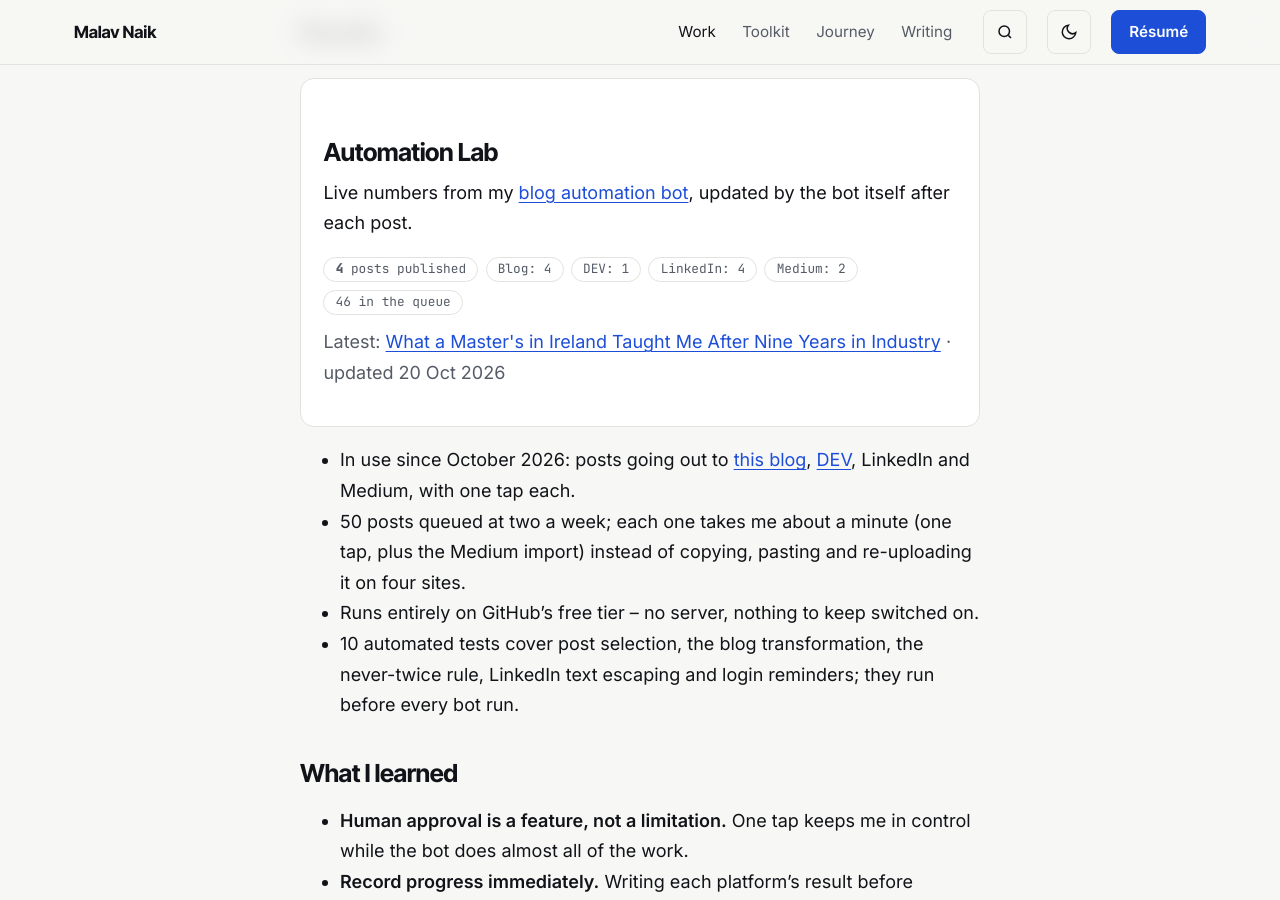
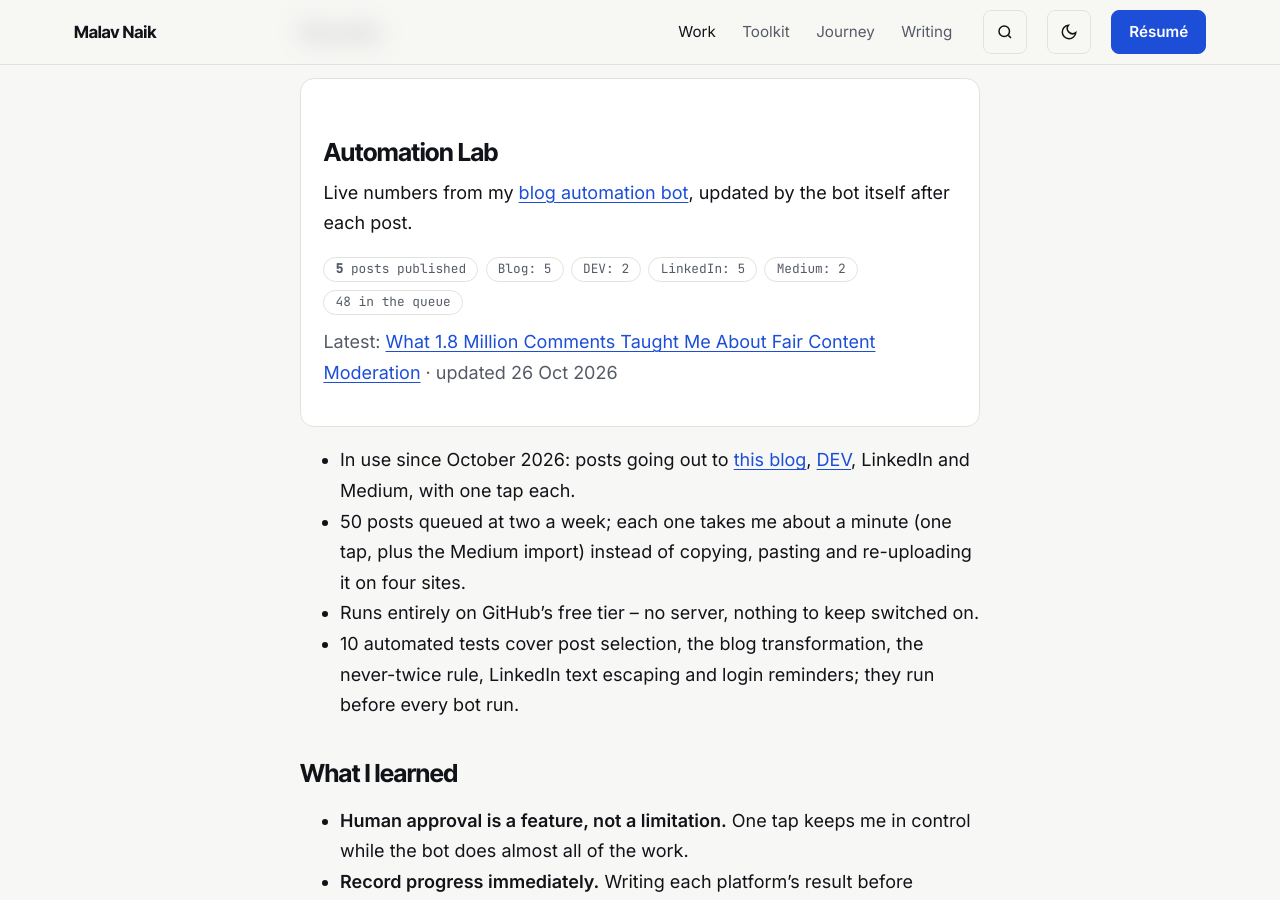
Before and after one commit to malavnaik99/malavnaik99.github.io, a Jekyll site: the page built from _projects/blog-automation-bot.md, in a window 1280 px wide and 900 px high, scrolled down 3252 px. Built offline with Jekyll 4.4.1, drawn with Linux system fonts in a browser that asks for light colours.

Commit message:
Automation Lab: update numbers

```diff
--- a/_data/automation.json
+++ b/_data/automation.json
@@ -1,15 +1,15 @@
 {
- "posts_published": 4,
- "posts_queued": 46,
+ "posts_published": 5,
+ "posts_queued": 48,
  "platforms": {
-  "Blog": 4,
-  "DEV": 1,
-  "LinkedIn": 4,
+  "Blog": 5,
+  "DEV": 2,
+  "LinkedIn": 5,
   "Medium": 2
  },
  "last_post": {
-  "title": "What a Master's in Ireland Taught Me After Nine Years in Industry",
-  "url": "https://malavnaik.com/blog/masters-in-ireland-after-industry/"
+  "title": "What 1.8 Million Comments Taught Me About Fair Content Moderation",
+  "url": "https://malavnaik.com/blog/trust-safety-dashboard-public-data/"
  },
- "updated": "2026-10-20"
+ "updated": "2026-10-26"
 }
```
